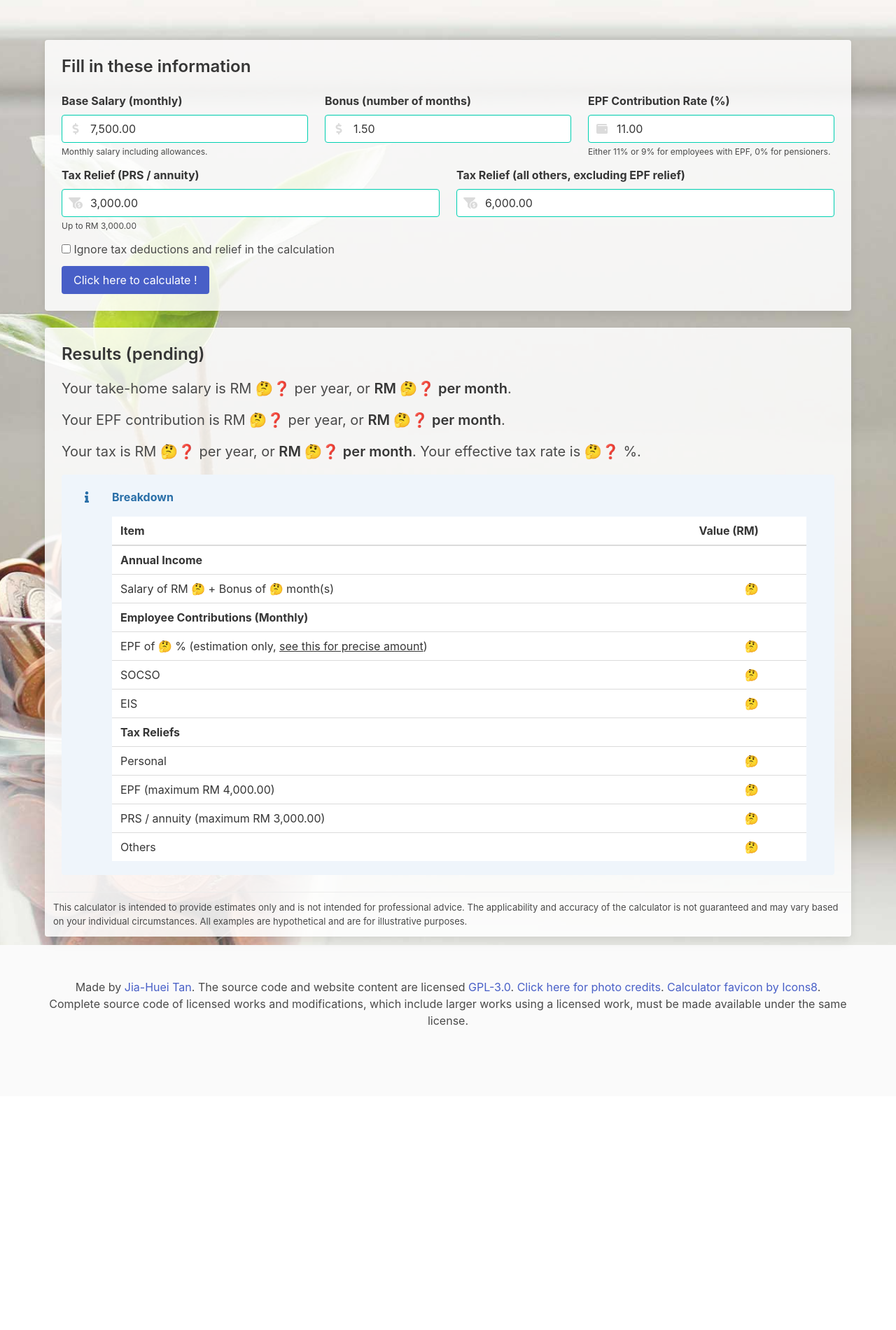
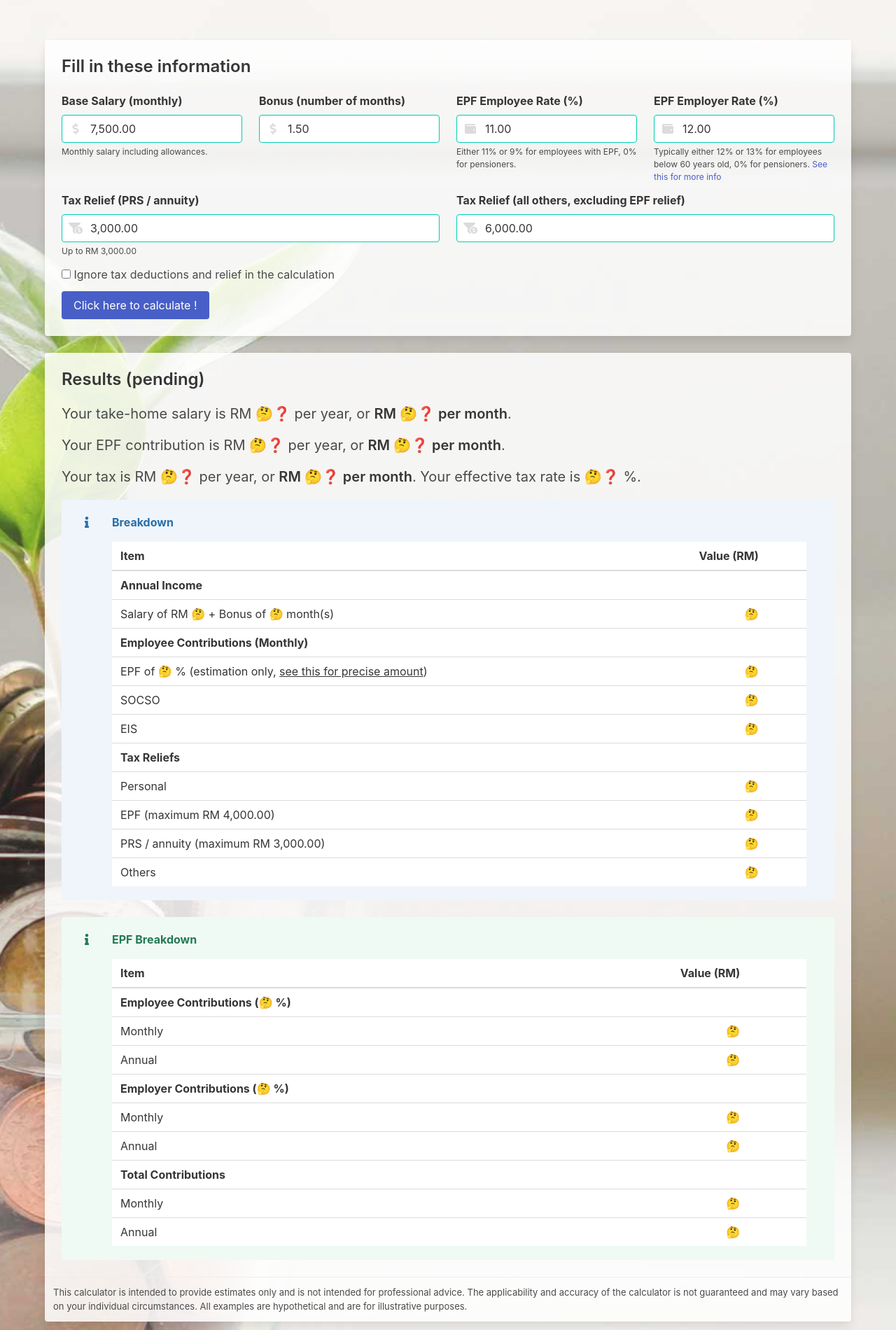
Before and after one commit to jiahuei/personal-finance-calculators, a plain HTML site: page calc/take-home-salary-tax-ya2021.html in a window 1280 px wide. Shown: the part 152-2052 px from the top of the page at 70% size. Before the commit the page ends 1718 px from the top, so only its background shows below. Drawn offline with nearby package versions, Linux system fonts and the light colour scheme; files that its build step writes are made by us from their sources; files whose address does not match are found by name.

Commit message:
add employer EPF, EPF breakdown

```diff
--- a/calc/take-home-salary-tax-ya2021.html
+++ b/calc/take-home-salary-tax-ya2021.html
@@ -14,11 +14,15 @@
         let baseSalary = enStringToFloat(document.getElementById("baseSalaryInput").value)
         let bonusAmount = enStringToFloat(document.getElementById("bonusAmountInput").value)
         let epfRatePercent = enStringToFloat(document.getElementById("epfRatePercentInput").value)
+        let epfEmployerRatePc = enStringToFloat(
+          document.getElementById("epfEmployerRatePercentInput").value,
+        )
         let taxReliefPrs = enStringToFloat(document.getElementById("taxReliefPrsInput").value)
         let taxReliefOthers = enStringToFloat(document.getElementById("taxReliefOthersInput").value)
 
         let annualIncome = computeAnnualIncome(baseSalary, bonusAmount)
         let epfAnnualContrib = computeEpfAnnualContribution(baseSalary, epfRatePercent)
+        let epfEmployerAnnualContrib = computeEpfAnnualContribution(baseSalary, epfEmployerRatePc)
         let socso = computeSocso(baseSalary)
         let eis = computeEis(baseSalary)
 
@@ -63,6 +67,26 @@
         document.getElementById("epfRelief").textContent = floatToEnString(epfRelief)
         document.getElementById("taxReliefPrs").textContent = floatToEnString(taxReliefPrs)
         document.getElementById("taxReliefOthers").textContent = floatToEnString(taxReliefOthers)
+        // EPF Breakdown
+        document.getElementById("epfEmployeeRatePcBkdwn").textContent =
+          floatToEnString(epfRatePercent)
+        document.getElementById("epfEmployeeMonthlyBkdwn").textContent = floatToEnString(
+          epfAnnualContrib / 12,
+        )
+        document.getElementById("epfEmployeeAnnualBkdwn").textContent =
+          floatToEnString(epfAnnualContrib)
+        document.getElementById("epfEmployerRatePcBkdwn").textContent =
+          floatToEnString(epfEmployerRatePc)
+        document.getElementById("epfEmployerMonthlyBkdwn").textContent = floatToEnString(
+          epfEmployerAnnualContrib / 12,
+        )
+        let epfTotalAnnual = epfAnnualContrib + epfEmployerAnnualContrib
+        document.getElementById("epfEmployerAnnualBkdwn").textContent =
+          floatToEnString(epfEmployerAnnualContrib)
+        document.getElementById("epfTotalMonthlyBkdwn").textContent = floatToEnString(
+          epfTotalAnnual / 12,
+        )
+        document.getElementById("epfTotalAnnualBkdwn").textContent = floatToEnString(epfTotalAnnual)
       }
 
       function toggleTaxReliefInputs() {
@@ -71,7 +95,7 @@
       }
 
       function formatEpfRatePercent(str) {
-        return formatStringAsEnFloat(str, 0, 11)
+        return formatStringAsEnFloat(str, 0, 13)
       }
 
       function formatTaxReliefPrs(str) {
@@ -85,6 +109,10 @@
         formatInputOnBlur(document.getElementById("baseSalaryInput"), formatStringAsEnFloat)
         formatInputOnBlur(document.getElementById("bonusAmountInput"), formatStringAsEnFloat)
         formatInputOnBlur(document.getElementById("epfRatePercentInput"), formatEpfRatePercent)
+        formatInputOnBlur(
+          document.getElementById("epfEmployerRatePercentInput"),
+          formatEpfRatePercent,
+        )
         formatInputOnBlur(document.getElementById("taxReliefPrsInput"), formatTaxReliefPrs)
         formatInputOnBlur(document.getElementById("taxReliefOthersInput"), formatStringAsEnFloat)
       })
@@ -153,7 +181,7 @@
                 </div>
                 <div class="column">
                   <div class="field">
-                    <label class="label">EPF Contribution Rate (%)</label>
+                    <label class="label">EPF Employee Rate (%)</label>
                     <div class="control has-icons-left has-icons-right">
                       <input
                         id="epfRatePercentInput"
@@ -168,6 +196,32 @@
                       </span>
                     </div>
                     <p class="help">Either 11% or 9% for employees with EPF, 0% for pensioners.</p>
+                  </div>
+                </div>
+                <div class="column">
+                  <div class="field">
+                    <label class="label">EPF Employer Rate (%)</label>
+                    <div class="control has-icons-left has-icons-right">
+                      <input
+                        id="epfEmployerRatePercentInput"
+                        class="input is-primary"
+                        type="text"
+                        placeholder="12.00"
+                        value="12.00"
+                        required
+                      />
+                      <span class="icon is-small is-left">
+                        <i class="fas fa-wallet"></i>
+                      </span>
+                    </div>
+                    <p class="help">
+                      Typically either 12% or 13% for employees below 60 years old, 0% for
+                      pensioners.
+                      <a
+                        href="https://www.kwsp.gov.my/en/employer/contribution/all-about-your-responsibility"
+                        >See this for more info</a
+                      >
+                    </p>
                   </div>
                 </div>
               </div>
@@ -265,16 +319,6 @@
                     </span>
                   </div>
                   <div class="column">
-                    <!-- <p>
-                      Calculation done by assuming salary of RM
-                      <span id="baseSalary">🤔</span>, bonus of
-                      <span id="bonusAmount">🤔</span> month(s), EPF employee contribution rate of
-                      <span id="epfRatePercent">🤔</span> %, personal tax relief of RM
-                      <span id="personalRelief">🤔</span>, EPF relief of RM
-                      <span id="epfRelief">🤔</span> (maximum RM 4,000.00), PRS / annuity tax relief
-                      of RM <span id="taxReliefPrs">🤔</span> and other tax relief totalling RM
-                      <span id="taxReliefOthers">🤔</span>.
-                    </p> -->
                     <p>
                       <strong>Breakdown</strong>
                     </p>
@@ -370,26 +414,92 @@
                   </div>
                 </div>
               </div>
-              <!-- <div class="notification is-warning is-light">
+              <div class="notification is-success is-light">
                 <div class="columns">
                   <div class="column is-narrow">
                     <span class="icon">
-                      <i class="fas fa-exclamation"></i>
+                      <i class="fas fa-info"></i>
                     </span>
                   </div>
-
                   <div class="column">
                     <p>
-                      This tool does not take into account the inflation rate which affects your
-                      purchasing power.
+                      <strong>EPF Breakdown</strong>
                     </p>
-                    <p>
-                      For example, at an inflation rate of 3%, your income of RM 1,000 will only be
-                      worth RM 971 after one year, and RM 943 the year after.
-                    </p>
+                    <table class="table is-hoverable">
+                      <thead>
+                        <tr>
+                          <th>Item</th>
+                          <th class="has-text-right">Value (RM)</th>
+                          <th>&#8199;</th>
+                        </tr>
+                      </thead>
+                      <tbody>
+                        <tr>
+                          <th>
+                            Employee Contributions (<span id="epfEmployeeRatePcBkdwn">🤔</span> %)
+                          </th>
+                          <th></th>
+                          <th></th>
+                        </tr>
+                        <tr>
+                          <td>Monthly</td>
+                          <td class="has-text-right">
+                            <span id="epfEmployeeMonthlyBkdwn">🤔</span>
+                          </td>
+                          <td></td>
+                        </tr>
+                        <tr>
+                          <td>Annual</td>
+                          <td class="has-text-right">
+                            <span id="epfEmployeeAnnualBkdwn">🤔</span>
+                          </td>
+                          <td></td>
+                        </tr>
+                        <tr>
+                          <th>
+                            Employer Contributions (<span id="epfEmployerRatePcBkdwn">🤔</span> %)
+                          </th>
+                          <th></th>
+                          <th></th>
+                        </tr>
+                        <tr>
+                          <td>Monthly</td>
+                          <td class="has-text-right">
+                            <span id="epfEmployerMonthlyBkdwn">🤔</span>
+                          </td>
+                          <td></td>
+                        </tr>
+                        <tr>
+                          <td>Annual</td>
+                          <td class="has-text-right">
+                            <span id="epfEmployerAnnualBkdwn">🤔</span>
+                          </td>
+                          <td></td>
+                        </tr>
+                        <tr>
+                          <th>Total Contributions</th>
+                          <th></th>
+                          <th></th>
+                        </tr>
+                        <tr>
+                          <td>Monthly</td>
+                          <td class="has-text-right">
+                            <span id="epfTotalMonthlyBkdwn">🤔</span>
+                          </td>
+                          <td></td>
+                        </tr>
+                        <tr>
+                          <td>Annual</td>
+                          <td class="has-text-right">
+                            <span id="epfTotalAnnualBkdwn">🤔</span>
+                          </td>
+                          <td></td>
+                        </tr>
+                      </tbody>
+                    </table>
                   </div>
                 </div>
-              </div> -->
+              </div>
             </div>
           </div>
           <footer class="card-footer">
```
